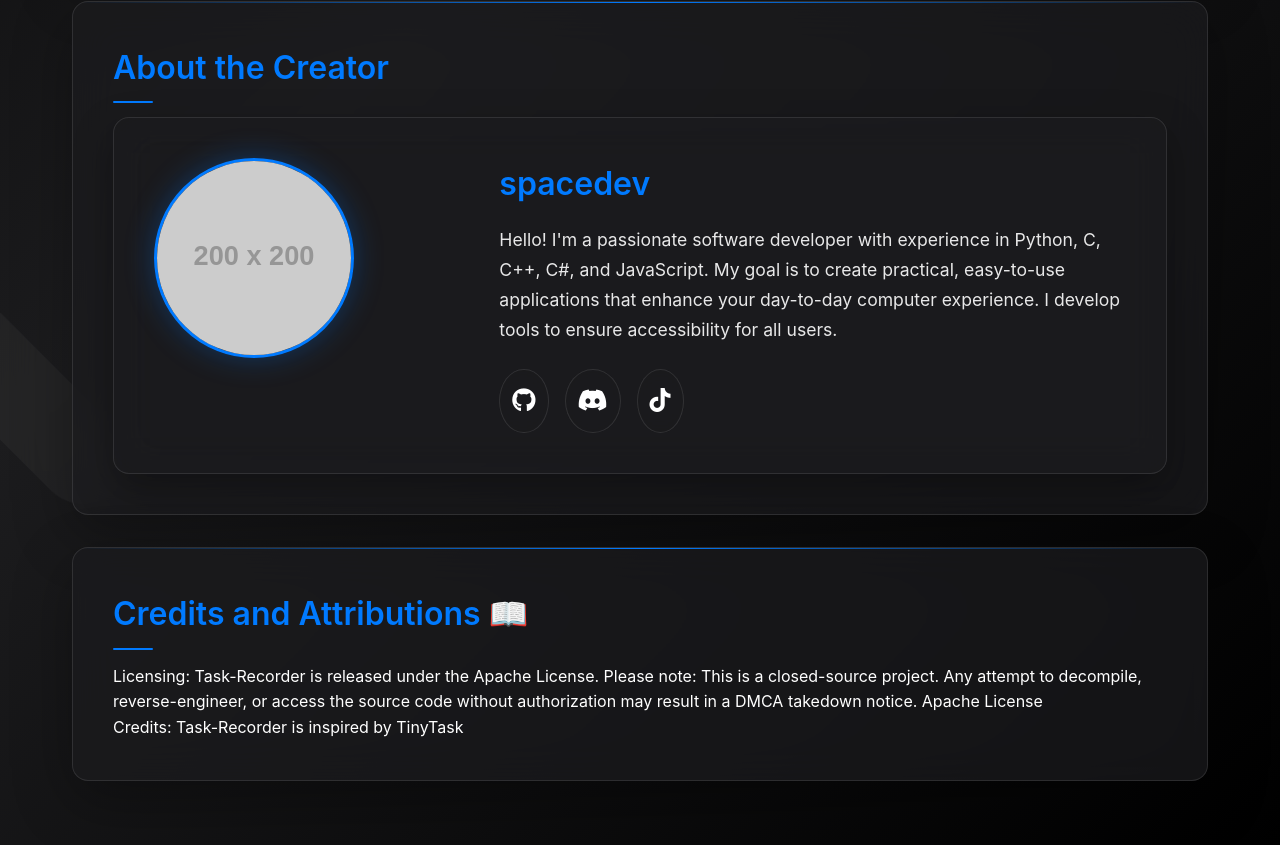
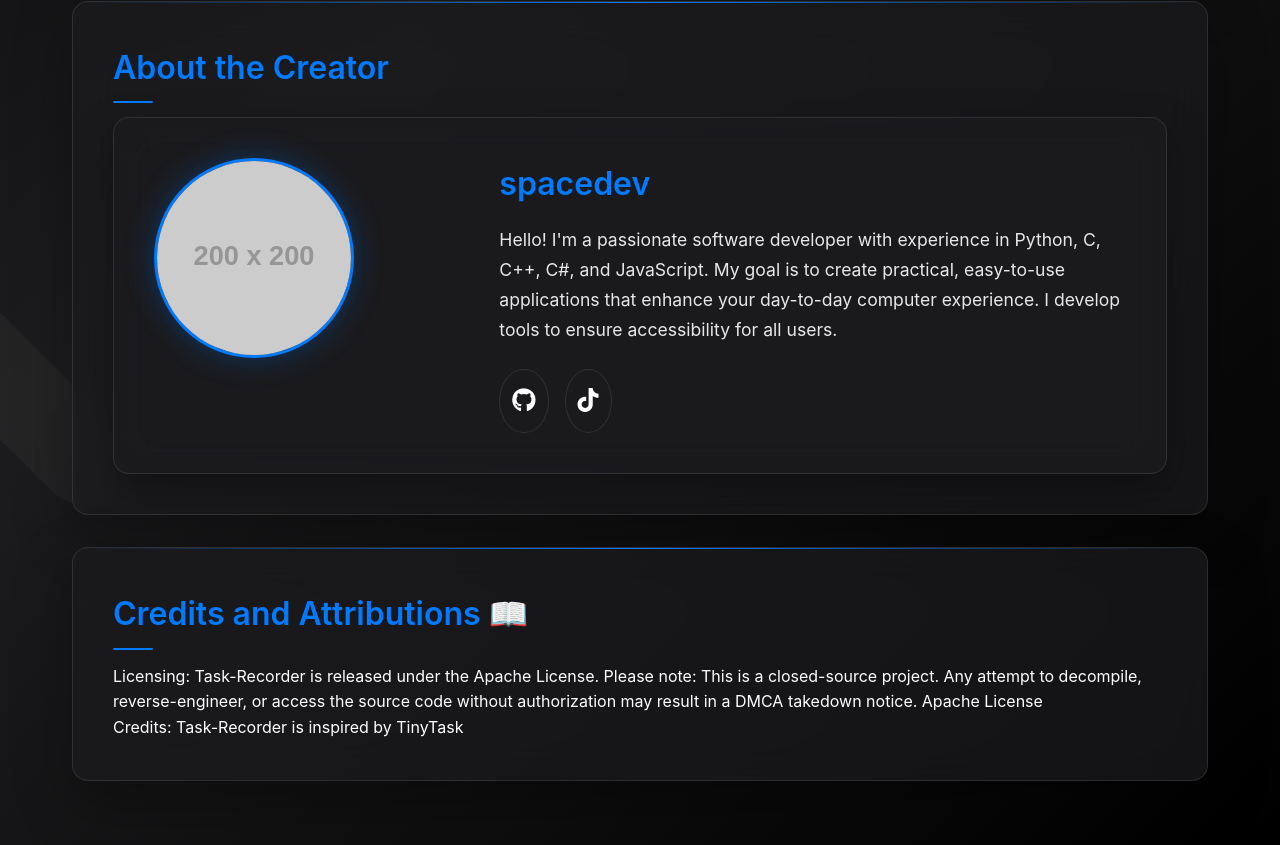
Before and after one commit to raandomdev/Task-Recorder, a plain HTML site: page index.html in a window 1280 px wide. Shown: the part 1249-2094 px from the top of the page. Drawn offline with Linux system fonts and the light colour scheme; placeholder pictures from the web are drawn by us.

Commit message:
Update index.html

```diff
--- a/index.html
+++ b/index.html
@@ -749,7 +749,7 @@
                         </p>
                         <div class="social-links">
                             <a href="https://github.com/raandomdev/Task-Recorder/tree/main" class="social-link" target="_blank" rel="noopener noreferrer"><i class="fab fa-github"></i></a>
-                            <a href="#" class="social-link" target="_blank" rel="noopener noreferrer"><i class="fab fa-discord"></i></a>
+
                             <a href="http://tiktok.com/@raandomdev" class="social-link" target="_blank" rel="noopener noreferrer"><i class="fab fa-tiktok"></i></a>
                         </div>
                     </div>
```
